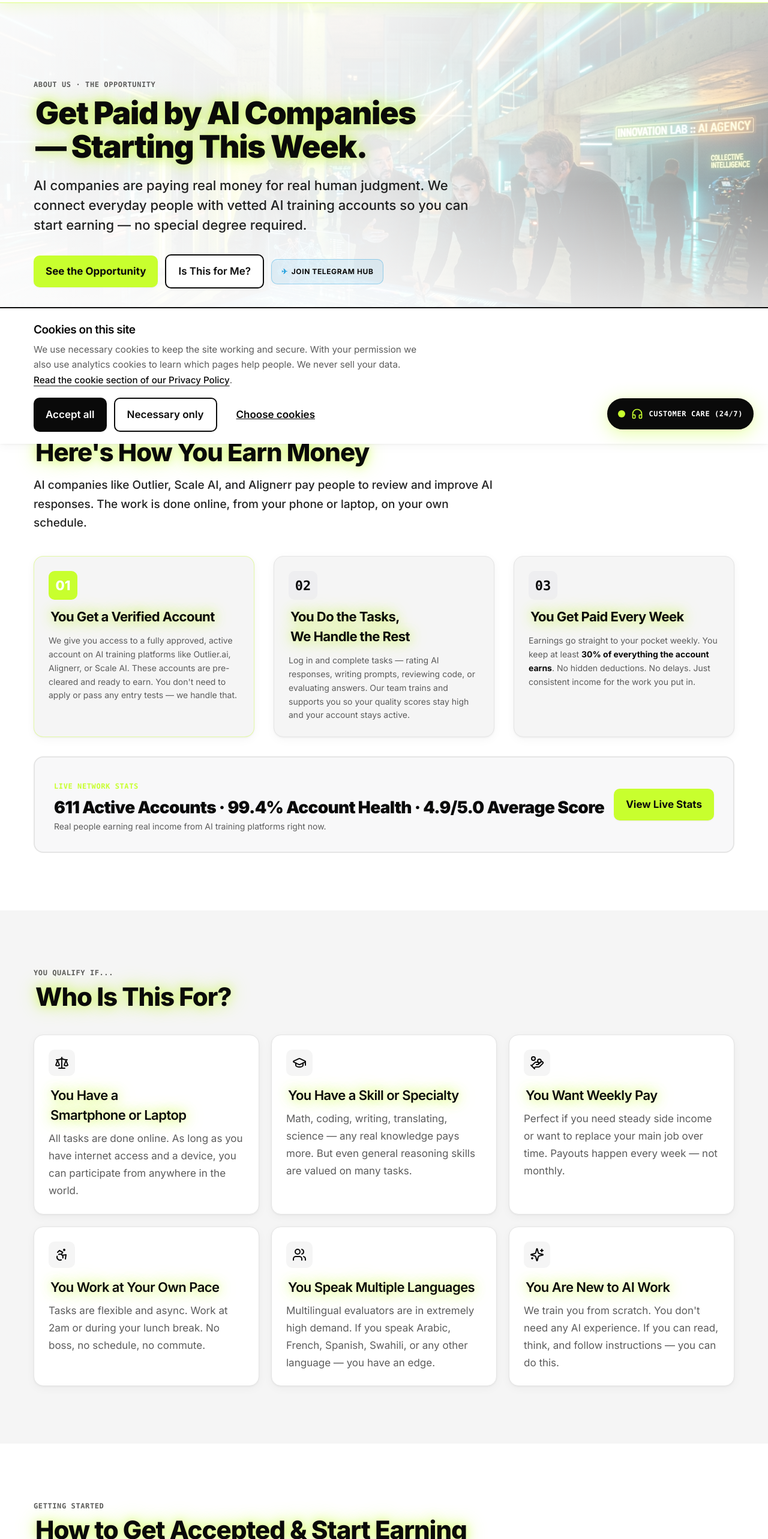
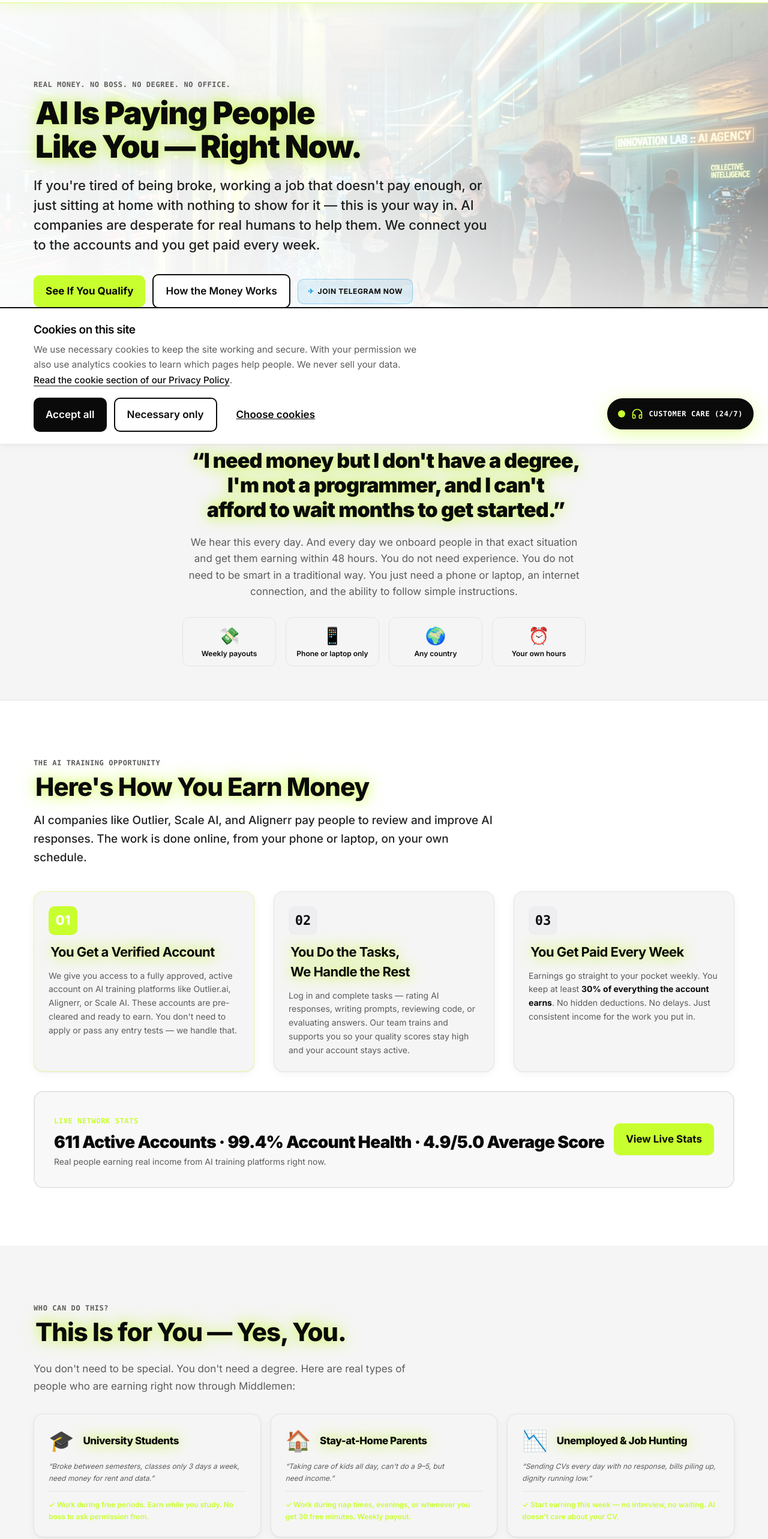
Before and after one commit to Ofwakanda/Dragonest, a Next.js app: page /about in a window 1280 px wide. Shown: the part 60-2626 px from the top of the page at 60% size. Built offline with nearby package versions, Linux system fonts and the light colour scheme.

Commit message:
About page: bold relatable hook + 9-type people grid targeting broke, unemployed, and everyday workers

```diff
--- a/src/app/about/page.tsx
+++ b/src/app/about/page.tsx
@@ -92,24 +92,54 @@ export default function About() {
     <>
       {/* HERO */}
       <PageHero
-        eyebrow="About Us · The Opportunity"
-        title="Get Paid by AI Companies — Starting This Week."
+        eyebrow="Real Money. No Boss. No Degree. No Office."
+        title="AI Is Paying People Like You — Right Now."
         backgroundImage="/images/about-bold-mission.jpg"
-        subhead="AI companies are paying real money for real human judgment. We connect everyday people with vetted AI training accounts so you can start earning — no special degree required."
+        subhead="If you're tired of being broke, working a job that doesn't pay enough, or just sitting at home with nothing to show for it — this is your way in. AI companies are desperate for real humans to help them. We connect you to the accounts and you get paid every week."
       >
         <div className="flex flex-wrap items-center gap-3">
-          <a href="#opportunity" className="btn-accent">See the Opportunity</a>
-          <a href="#who" className="btn-secondary">Is This for Me?</a>
+          <a href="#who" className="btn-accent">See If You Qualify</a>
+          <a href="#opportunity" className="btn-secondary">How the Money Works</a>
           <a
             href={site.telegram.hub}
             target="_blank"
             rel="noopener noreferrer"
             className="inline-flex items-center gap-1.5 rounded-control border border-[#24A1DE]/40 bg-[#24A1DE]/10 hover:bg-[#24A1DE]/25 px-4 py-3 text-xs font-bold uppercase tracking-wider text-ink transition-colors"
           >
-            <span className="text-[#24A1DE]">✈</span> Join Telegram Hub
+            <span className="text-[#24A1DE]">✈</span> Join Telegram Now
           </a>
         </div>
       </PageHero>
+
+      {/* RELATABLE HOOK — speak to broke/stuck people */}
+      <section className="border-b border-line bg-surface-2/60 py-14">
+        <div className="mx-auto max-w-4xl px-4 sm:px-6 lg:px-8 text-center space-y-5">
+          <span className="inline-block rounded-full border border-line bg-surface px-4 py-1 font-mono text-xs font-bold uppercase tracking-wider text-accent">
+            Sound familiar?
+          </span>
+          <h2 className="text-2xl sm:text-3xl font-black text-ink leading-snug">
+            &ldquo;I need money but I don&apos;t have a degree, I&apos;m not a programmer, and I can&apos;t afford to wait months to get started.&rdquo;
+          </h2>
+          <p className="text-muted text-base max-w-2xl mx-auto leading-relaxed">
+            We hear this every day. And every day we onboard people in that exact situation and get them earning within 48 hours.
+            You do not need experience. You do not need to be smart in a traditional way.
+            You just need a phone or laptop, an internet connection, and the ability to follow simple instructions.
+          </p>
+          <div className="pt-2 grid grid-cols-2 sm:grid-cols-4 gap-4 max-w-2xl mx-auto text-center">
+            {[
+              { emoji: "💸", label: "Weekly payouts" },
+              { emoji: "📱", label: "Phone or laptop only" },
+              { emoji: "🌍", label: "Any country" },
+              { emoji: "⏰", label: "Your own hours" },
+            ].map((item) => (
+              <div key={item.label} className="rounded-xl border border-line bg-surface p-3 flex flex-col items-center gap-1">
+                <span className="text-2xl">{item.emoji}</span>
+                <span className="text-xs font-semibold text-ink">{item.label}</span>
+              </div>
+            ))}
+          </div>
+        </div>
+      </section>
 
       {/* THE OPPORTUNITY */}
       <Section
@@ -164,16 +194,42 @@ export default function About() {
         </div>
       </Section>
 
-      {/* WHO IS THIS FOR */}
-      <Section id="who" tone="tint" title="Who Is This For?" eyebrow="You Qualify If...">
-        <FeatureGrid items={[
-          { icon: Scale, title: "You Have a Smartphone or Laptop", body: "All tasks are done online. As long as you have internet access and a device, you can participate from anywhere in the world." },
-          { icon: GraduationCap, title: "You Have a Skill or Specialty", body: "Math, coding, writing, translating, science — any real knowledge pays more. But even general reasoning skills are valued on many tasks." },
-          { icon: HandCoins, title: "You Want Weekly Pay", body: "Perfect if you need steady side income or want to replace your main job over time. Payouts happen every week — not monthly." },
-          { icon: Accessibility, title: "You Work at Your Own Pace", body: "Tasks are flexible and async. Work at 2am or during your lunch break. No boss, no schedule, no commute." },
-          { icon: Users, title: "You Speak Multiple Languages", body: "Multilingual evaluators are in extremely high demand. If you speak Arabic, French, Spanish, Swahili, or any other language — you have an edge." },
-          { icon: Sparkles, title: "You Are New to AI Work", body: "We train you from scratch. You don't need any AI experience. If you can read, think, and follow instructions — you can do this." },
-        ]} />
+      {/* WHO IS THIS FOR — real people, real situations */}
+      <Section id="who" tone="tint" title="This Is for You — Yes, You." eyebrow="Who Can Do This?">
+        <p className="text-base text-muted max-w-2xl mb-8 -mt-4">
+          You don&apos;t need to be special. You don&apos;t need a degree. Here are real types of people who are earning right now through Middlemen:
+        </p>
+        <div className="grid gap-4 sm:grid-cols-2 lg:grid-cols-3">
+          {[
+            { emoji: "🎓", who: "University Students", situation: "Broke between semesters, classes only 3 days a week, need money for rent and data.", howItHelps: "Work during free periods. Earn while you study. No boss to ask permission from." },
+            { emoji: "🏠", who: "Stay-at-Home Parents", situation: "Taking care of kids all day, can't do a 9–5, but need income.", howItHelps: "Work during nap times, evenings, or whenever you get 30 free minutes. Weekly payout." },
+            { emoji: "📉", who: "Unemployed & Job Hunting", situation: "Sending CVs every day with no response, bills piling up, dignity running low.", howItHelps: "Start earning this week — no interview, no waiting. AI doesn't care about your CV." },
+            { emoji: "🚕", who: "Ride-Hail & Delivery Workers", situation: "Long hours, bad weather, low pay, no benefits, no security.", howItHelps: "AI tasks pay more per hour than driving. Work from home. Keep your sanity." },
+            { emoji: "🌍", who: "People in Developing Countries", situation: "Local salary is too low, exchange rate makes international income life-changing.", howItHelps: "Paid in USD equivalent. Even $5–$10/hour is transformational in many countries." },
+            { emoji: "💤", who: "People Who Say They're Lazy", situation: "Don't want a demanding job. Want easy, flexible income they can do at their own pace.", howItHelps: "Rate AI responses from your couch. Some tasks take 2 minutes. You just need consistency." },
+            { emoji: "🖥️", who: "Remote Work Seekers", situation: "Tried Upwork, Fiverr, and other platforms — no clients, too much competition.", howItHelps: "We already have the accounts and task queues. You just show up and do the work." },
+            { emoji: "👴", who: "Older Adults & Retirees", situation: "Pension not enough, don't want physical work, need something they can do from home.", howItHelps: "Simple tasks. No physical activity. Just reading, judging, and writing at your own speed." },
+            { emoji: "✍️", who: "Writers, Bloggers & Creatives", situation: "Passion doesn't always pay. Need consistent income while building your craft.", howItHelps: "AI writing and prompt tasks are perfect for your skill set. And they pay weekly." },
+          ].map((item) => (
+            <div key={item.who} className="card flex flex-col border-line bg-surface hover:border-accent transition-colors">
+              <div className="flex items-center gap-3 mb-3">
+                <span className="text-3xl">{item.emoji}</span>
+                <h3 className="text-base font-extrabold text-ink">{item.who}</h3>
+              </div>
+              <p className="text-xs text-muted mb-3 leading-relaxed italic">&ldquo;{item.situation}&rdquo;</p>
+              <div className="mt-auto pt-3 border-t border-line">
+                <p className="text-xs font-semibold text-accent leading-relaxed">✓ {item.howItHelps}</p>
+              </div>
+            </div>
+          ))}
+        </div>
+        <div className="mt-10 p-6 rounded-card border-2 border-accent/40 bg-accent-soft/20 text-center">
+          <p className="text-lg font-black text-ink mb-1">If you recognise yourself in any of the above — you&apos;re already qualified.</p>
+          <p className="text-sm text-muted mb-4">The only thing standing between you and your first payout is filling out a 2-minute application.</p>
+          <Link href="/taskers#apply" className="btn-accent text-sm px-6 py-3">
+            Apply Free — Takes 2 Minutes →
+          </Link>
+        </div>
       </Section>
 
       {/* HOW TO GET ACCEPTED */}
```
